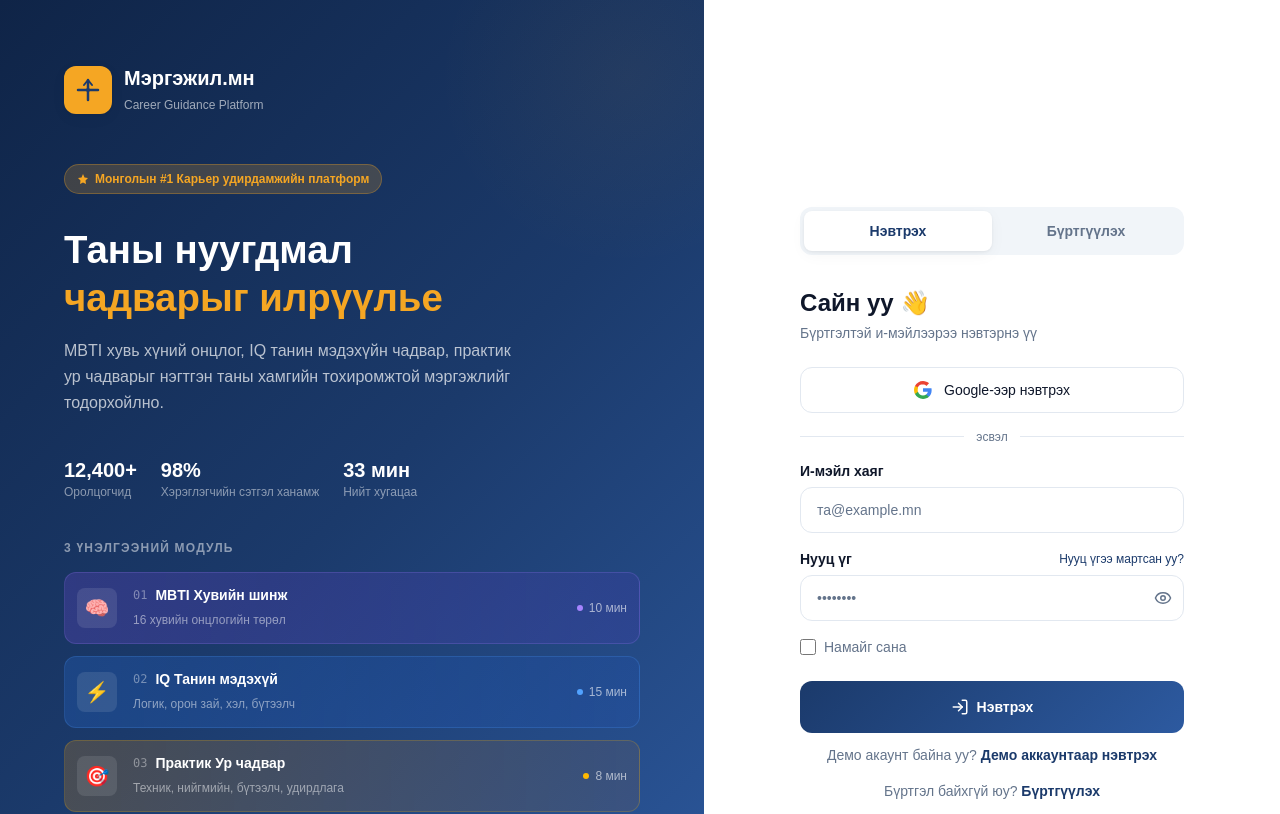
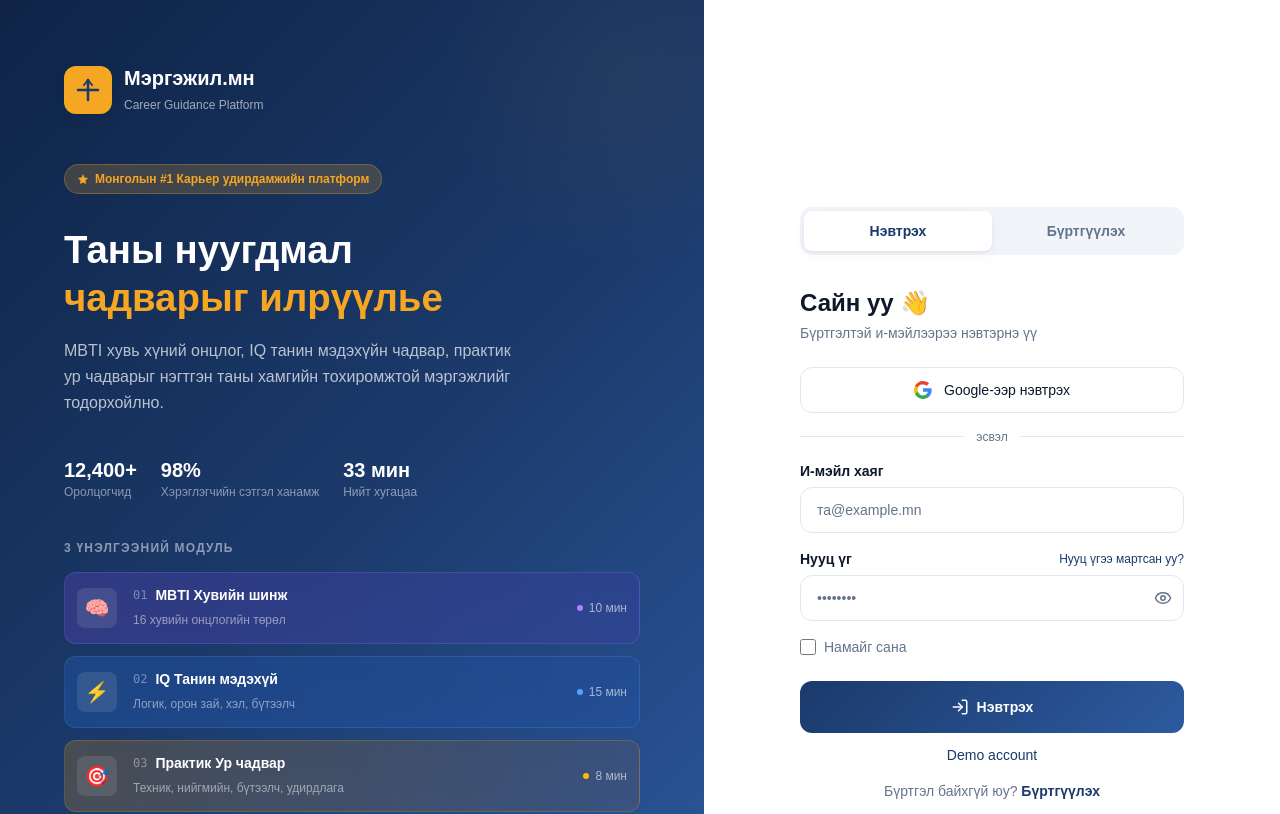
Before and after one commit to Khuleg6/mergejil, a Next.js app: page /sign-up-login-screen in a window 1280 px wide. Shown: the top 814 px of the page. Built offline with nearby package versions, Linux system fonts and the light colour scheme.

Commit message:
Local Commit: 2026-08-26T09:25:33.009Z - Removed "Демо акаунт байна уу?" text and changed button label to "Demo account" with regular (`font-normal`) font weight

```diff
--- a/app/sign-up-login-screen/components/LoginForm.tsx
+++ b/app/sign-up-login-screen/components/LoginForm.tsx
@@ -206,13 +206,12 @@
 
       {/* Demo account button */}
       <p className="text-center text-sm text-muted-foreground mt-3">
-        Демо акаунт байна уу?{" "}
         <button
           type="button"
           onClick={fillDemoAccount}
-          className="text-primary font-semibold hover:underline"
+          className="text-primary font-normal hover:underline"
         >
-          Демо аккаунтаар нэвтрэх
+          Demo account
         </button>
       </p>
 
```
